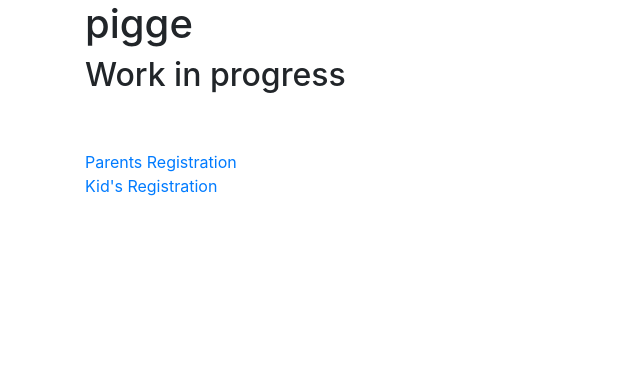
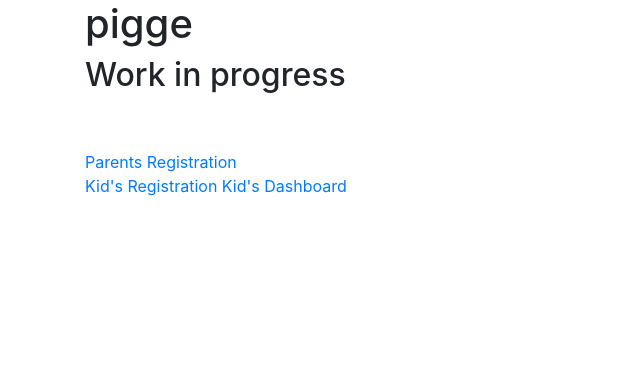
Before and after one commit to ask0ne/pigge, a Flask app: page / in a window 1280 px wide. Shown: the top 369 px of the page, without its empty margins (0-640 px from the left). Run offline with Flask 2, Linux system fonts and the light colour scheme; parts of the project's set-up code (start-up, migrations or seed data) failed here and were passed over; some libraries are stand-ins or nearby versions.

Commit message:
integrated frontend with flasl

```diff
--- a/pigge/main.py
+++ b/pigge/main.py
@@ -15,8 +15,15 @@ def allowed_file(filename):
     """Check if valid file selected"""
     return "." in filename and filename.rsplit(".", 1)[1].lower() in ALLOWED_EXTENSIONS
 
+
+@APP.route("/kids-dashboard", method=["GET", "POST"])
+def kids_dashboard():
+    """Kid's dashboard code here"""
+    return render_template("kids_dash.html")
+
 @APP.route("/dashboard", methods=["GET", "POST"])
 def register_successful():
+    """create user session here and ideally redirect to parent dashboard"""
     return render_template("resultpage.html", result=request.args.get('data'))
 
 @APP.route("/registration-kid", methods=["GET", "POST"])
--- a/pigge/templates/index.html
+++ b/pigge/templates/index.html
@@ -21,6 +21,7 @@
         <br><br>
         <a href="{{ url_for('registration') }}">Parents Registration</a><br>
         <a href="{{ url_for('registration_kid') }}">Kid's Registration</a>
+        <a href="{{ url_for('kids_dashboard') }}">Kid's Dashboard</a>
     </div>
     <div class="footer">
         <p>pigge &copy; 2020-2021</p>
--- a/pigge/templates/kids_dash.html
+++ b/pigge/templates/kids_dash.html
@@ -1,12 +1,12 @@
 <html>
 <head>
     <title>kids_reg</title>
-<link rel="stylesheet" href="kids_dash.css">
+<link rel="stylesheet" href="{{ url_for('static', filename='css/kids_dash.css') }}">
 </head>
 <body>
 
     <div class="sidenav">
-        <img src="img.jpg">
+        <img src="#">
         <a href="#WalletBalance">WalletBalance</a>
         <a href="#PayServices">PayServices</a>
         <a href="#PayKid">PayKid</a>
```
